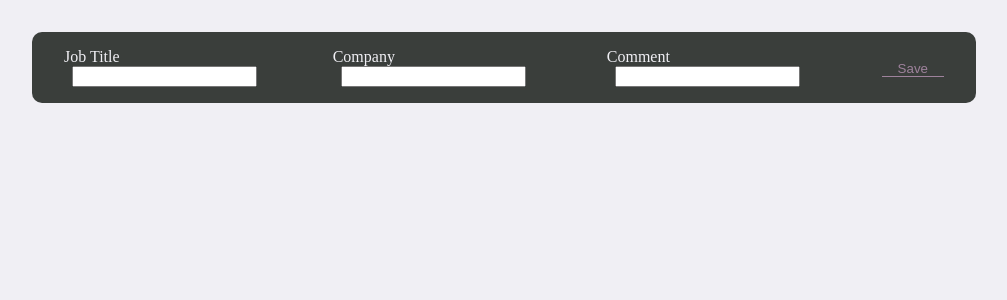
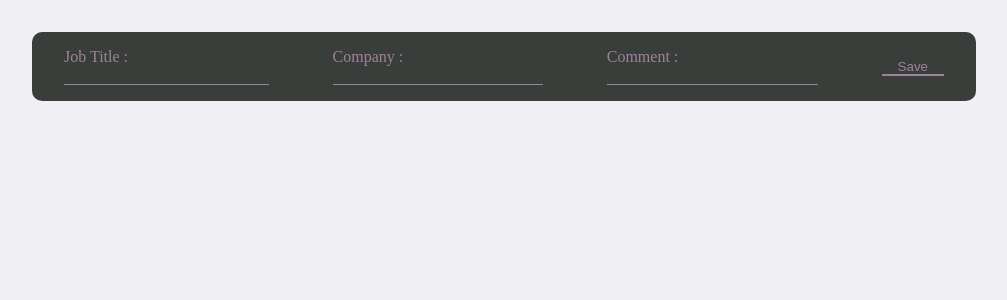
Before and after one commit to sinthushan/jobsearchtracker, an Angular app: page / in a window 1280 px wide. Shown: the top 300 px of the page, without its empty margins (136-1143 px from the left). Built offline with nearby package versions, Linux system fonts and the light colour scheme.

Commit message:
added some additional styling

```diff
--- a/src/app/app.component.css
+++ b/src/app/app.component.css
@@ -22,11 +22,31 @@ form{
     align-items: center;
     margin: 2rem 10rem;
     background-color: #3a3e3b;
-    color: #f0eff4;
+    color: #9e829c;
     border-radius: 10px;
 }
 form>p{
     margin: 1rem 2rem;
+    border: solid #9e829c;
+    border-width: 0 0 1px 0;
+}
+
+input, input:focus{
+    background-color: #3a3e3b;
+    border: none;
+    color: #9e829c;
+}
+
+input:focus{
+    outline: none;
+}
+
+input:-webkit-autofill,
+input:-webkit-autofill:hover,
+input:-webkit-autofill:focus,
+input:-webkit-autofill:active{
+    -webkit-box-shadow: 0 0 0 30px #3a3e3b inset !important;
+    -webkit-text-fill-color: #9e829c !important;
 }
 
 button {
@@ -42,7 +62,7 @@ button:hover{
     box-shadow: 0px 0px 3px 3px #9e829c;
 }
 
-
-input{
-    margin-left: 0.5rem;
+line{
+    stroke-width:2px;
+    filter: drop-shadow(10px 3px 2px #3a3e3b);
 }
--- a/src/app/app.component.html
+++ b/src/app/app.component.html
@@ -2,15 +2,15 @@
 
 <form (ngSubmit)="onSubmit()">
     <p>
-      <label for="jobTitle">Job Title</label>
+      <label for="jobTitle">Job Title :</label>
       <input id="jobTitle" name="jobTitle" [(ngModel)]="newJobTitle"/>
     </p>
     <p>
-        <label for="jobCompany">Company</label>
+        <label for="jobCompany">Company :</label>
         <input id="jobCompany" name="jobCompany" [(ngModel)]="newJobCompany"/>
     </p>
     <p>
-        <label for="jobComment">Comment</label>
+        <label for="jobComment">Comment :</label>
         <input id="jobComment" name="jobComment" [(ngModel)]="newJobComment"/>
     </p>
     <p class="actions">
@@ -19,10 +19,15 @@
 </form>
 @for (job of jobs(); track job.id) {
   <div class="jobRow">
-    @for (stage of job.stages; track stage){
+    @for (stage of job.stages; track stage; let last = $last){
       <div class="jobcard-container">
         <app-jobcard [job] = "job" [status]="stage.stage"></app-jobcard>
-        <app-nextphase [jobID]="job.id"></app-nextphase>
+        @if (last) {
+          <app-nextphase [jobID]="job.id"></app-nextphase>
+        }@else{
+          <svg width="100" height="50"><line x1="0" y1="25" x2="100" y2="25" stroke="black"/></svg>
+        }
+
       </div>
     }
   </div>
--- a/src/app/app.component.ts
+++ b/src/app/app.component.ts
@@ -33,7 +33,9 @@ export class AppComponent  {
       company: this.newJobCompany(),
       comment: this.newJobComment()
     })
-
+    this.newJobTitle.set('');
+    this.newJobCompany.set('');
+    this.newJobComment.set('');
   }
 
 
--- a/src/app/jobcard/jobcard.component.css
+++ b/src/app/jobcard/jobcard.component.css
@@ -6,6 +6,7 @@
     border-radius: 5px;
     width: 15rem;
     box-shadow:  10px 5px 5px #3a3e3b;
+
 }
 
 .jobCard-header{
```
